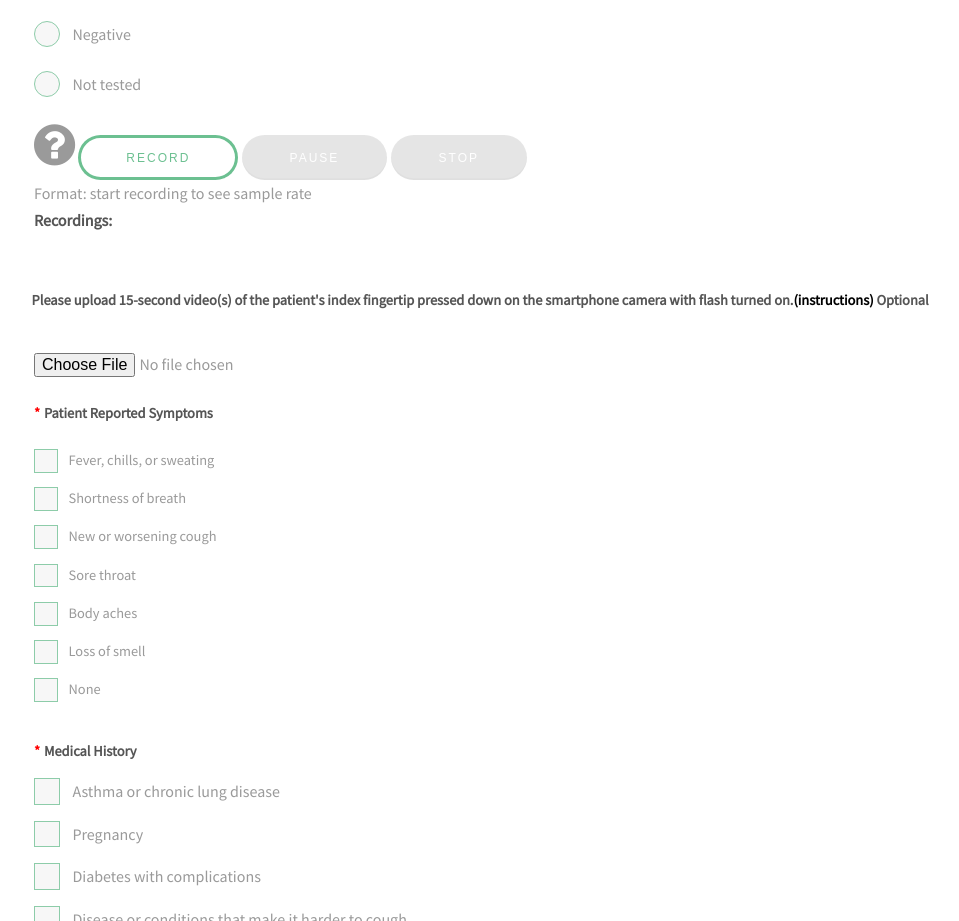
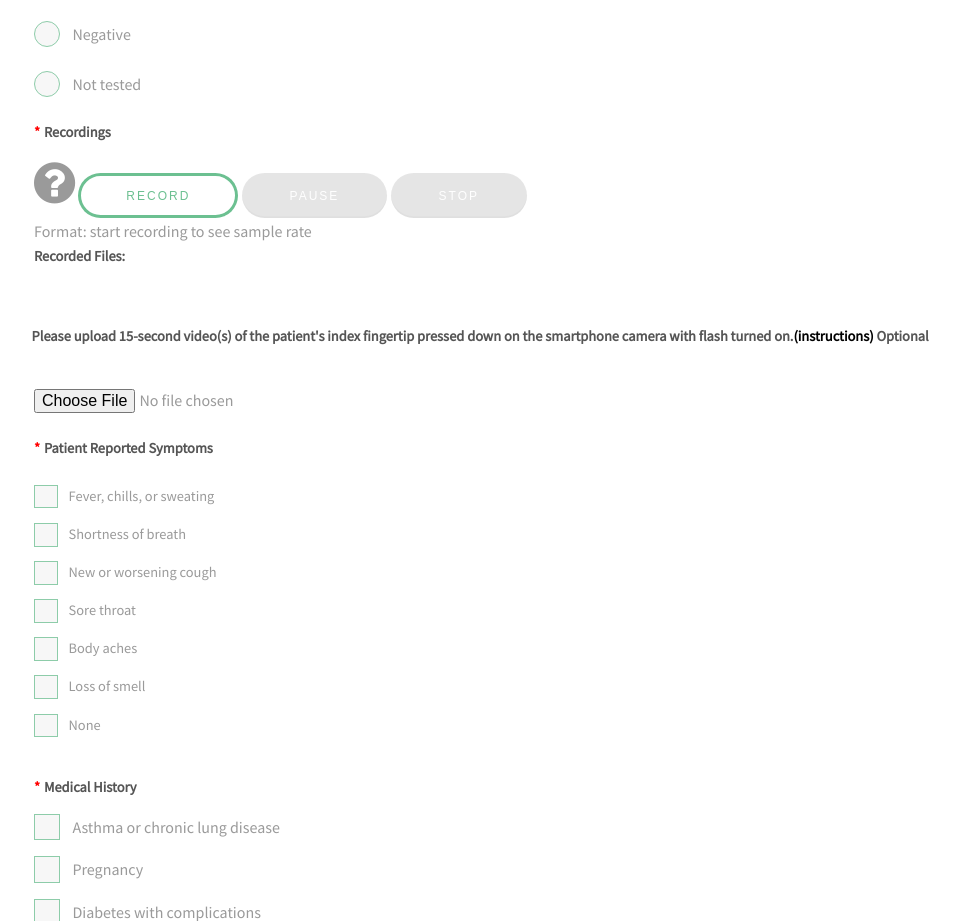
Before and after one commit to Asadullah007/Virufy-COVID-19, a plain HTML site: page app.html in a window 1280 px wide. Shown: the part 1303-2224 px from the top of the page, without its empty margins (30-989 px from the left). Drawn offline with nearby package versions, Linux system fonts and the light colour scheme.

Commit message:
Add label to recording input section

```diff
--- a/app.html
+++ b/app.html
@@ -135,6 +135,7 @@
 				<!-- Break -->
 				<div class="row uniform">
 					<div id="cough">
+						<label><span class="is-required">*</span>Recordings</label>
 						<i class="fa fa-question-circle fa-3x" onclick="show_instructions()"></i>
 						<button id="recordButton">Record</button>
 						<button id="pauseButton" disabled>Pause</button>
@@ -142,7 +143,7 @@
 					</div>
 				</div>
 				<div id="formats">Format: start recording to see sample rate</div>
-				<p><strong>Recordings:</strong></p>
+				<label>Recorded Files:</label>
 				<ol id="recordingsList"></ol>
 				<!-- Break -->
 
```
